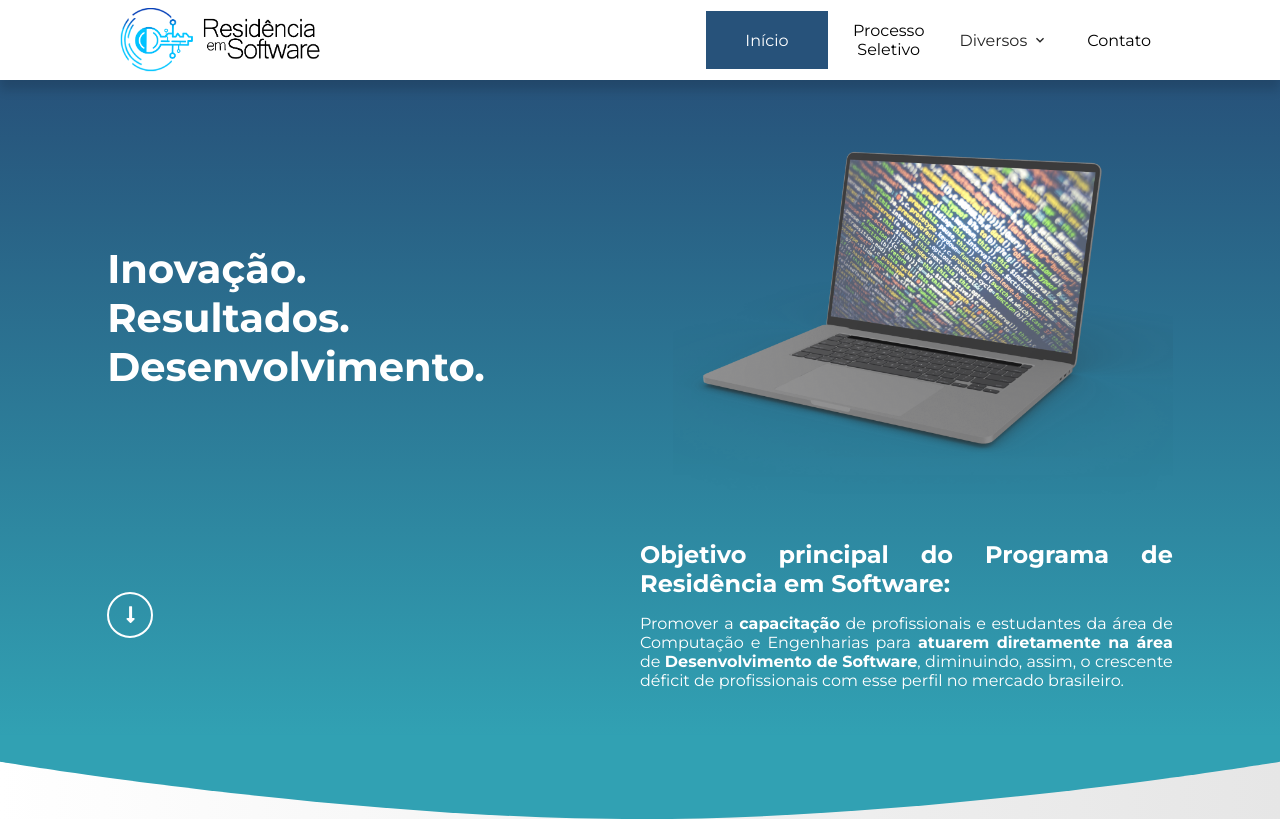
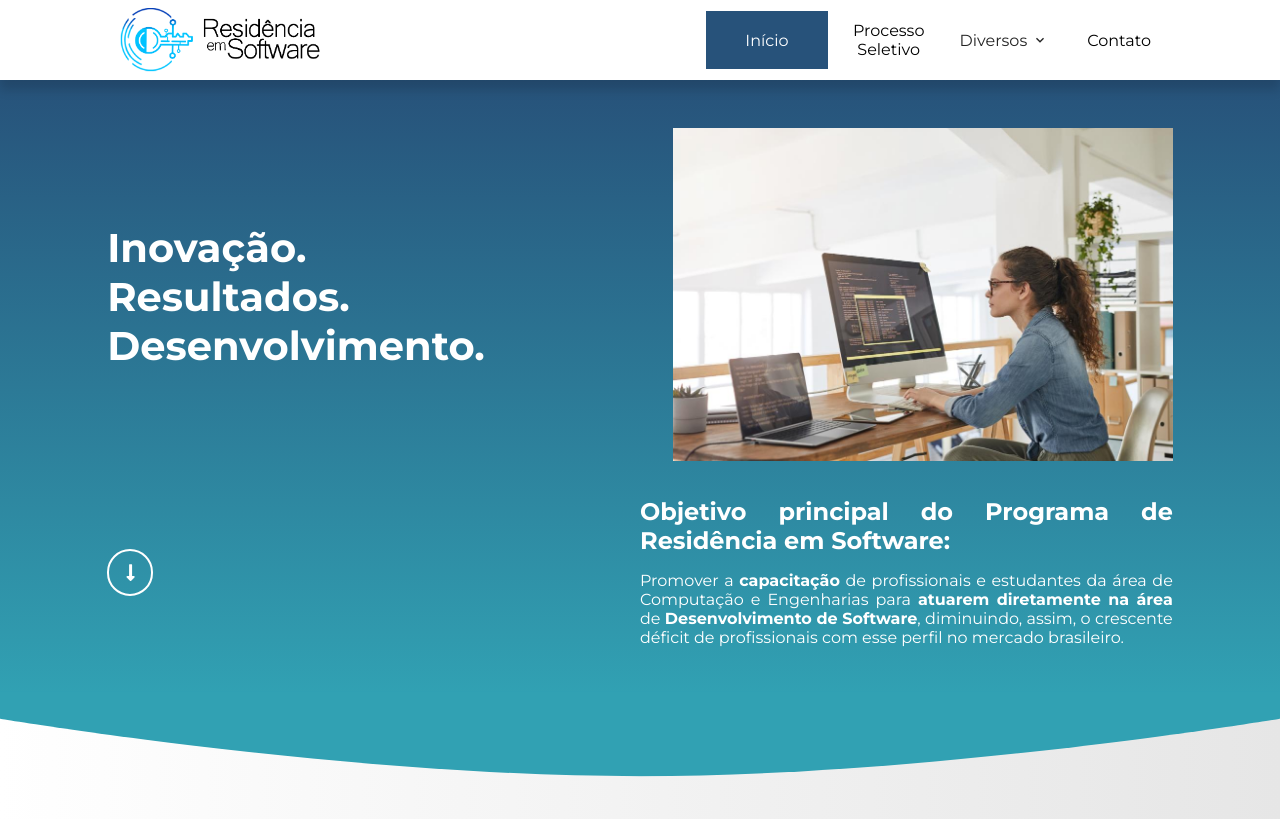
Before and after one commit to igorroc/residencia-next, a Next.js app: page / in a window 1280 px wide. Shown: the top 819 px of the page. Built offline with nearby package versions, Linux system fonts and the light colour scheme.

Commit message:
fix: New images

```diff
--- a/src/app/page.tsx
+++ b/src/app/page.tsx
@@ -4,8 +4,8 @@ import { FaLongArrowAltDown } from "react-icons/fa"
 import { BiBookAlt } from "react-icons/bi"
 import { LuGraduationCap } from "react-icons/lu"
 
-import Laptop from "/public/laptop.png"
-import SobreIMG from "/public/sobre.png"
+import HomeIMG from "/public/home.jpg"
+import SobreIMG from "/public/objetivos.jpg"
 import LogoCepedi from "/public/apoio/cepedi.png"
 import LogoUesc from "/public/apoio/uesc.png"
 import LogoSoftex from "/public/apoio/softex.png"
@@ -35,7 +35,7 @@ export default function Home() {
 						</h1>
 						<div className={styles.heroImage}>
 							{/* eslint-disable-next-line @next/next/no-img-element */}
-							<img src={Laptop.src} alt="Laptop com codigos" />
+							<img src={HomeIMG.src} alt="Laptop com codigos" />
 						</div>
 					</div>
 					<div className={styles.heroContent}>
--- a/src/app/processo-seletivo/page.tsx
+++ b/src/app/processo-seletivo/page.tsx
@@ -22,7 +22,7 @@ export default function ProcessoSeletivo() {
 					<div className={styles.cronograma}>
 						<div className={styles.cronogramaItem}>
 							<strong>Inscrições:</strong>
-							<p>10 a 21 de julho</p>
+							<p>12 a 24 de julho</p>
 						</div>
 						<div className={styles.cronogramaItem}>
 							<strong>Resultados:</strong>
@@ -46,7 +46,7 @@ export default function ProcessoSeletivo() {
 						</div>
 						<div className={styles.cronogramaItem}>
 							<strong>Início das Aulas (previsto):</strong>
-							<p>07 de agosto</p>
+							<p>09 de agosto</p>
 						</div>
 					</div>
 				</div>
```
Also changed, not shown: public/home.jpg (added), public/objetivos.jpg (added).
